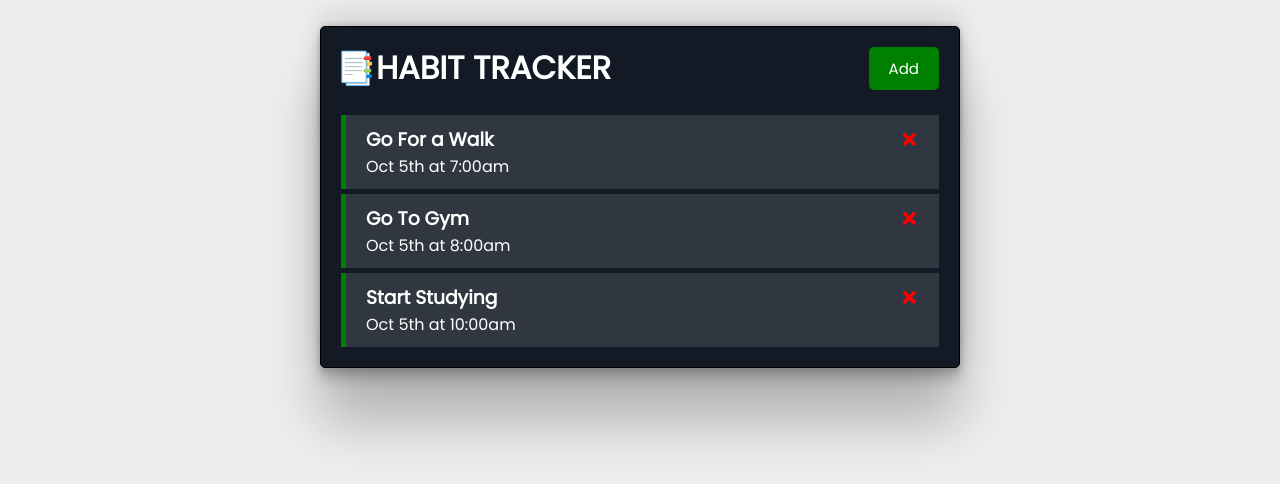
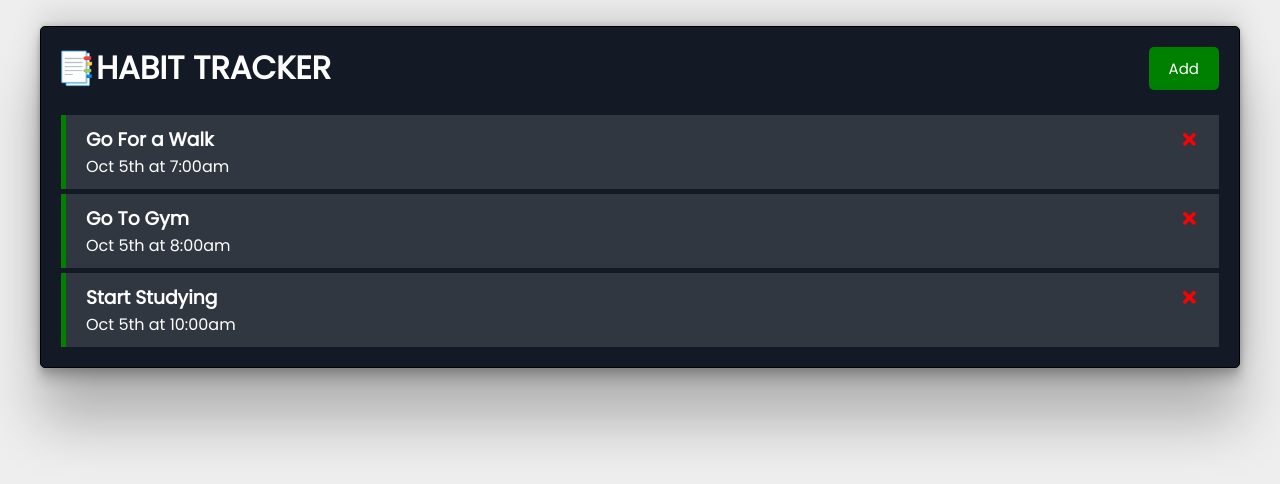
Before and after one commit to NaNshekhar04/habit-tracker, a React (Create React App) app: page / in a window 1280 px wide. Shown: the top 484 px of the page. Built offline with nearby package versions, Linux system fonts and the light colour scheme.

Commit message:
Starting to add new Features soon !

```diff
--- a/src/index.css
+++ b/src/index.css
@@ -18,7 +18,7 @@ body {
 /* STYLING UP OUR HABIT TRACKER CONTAINER  */
 
 .container {
-  max-width: 80vh;
+  max-width: 150vh;
   margin: 1px auto;
   overflow: auto;
   min-height: 250px;
```
